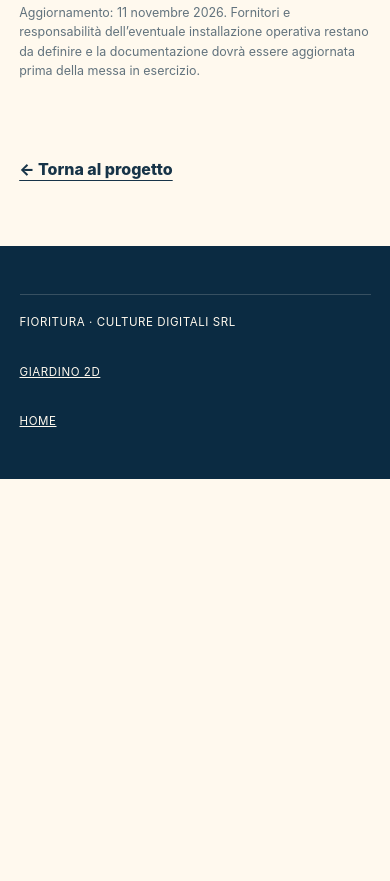
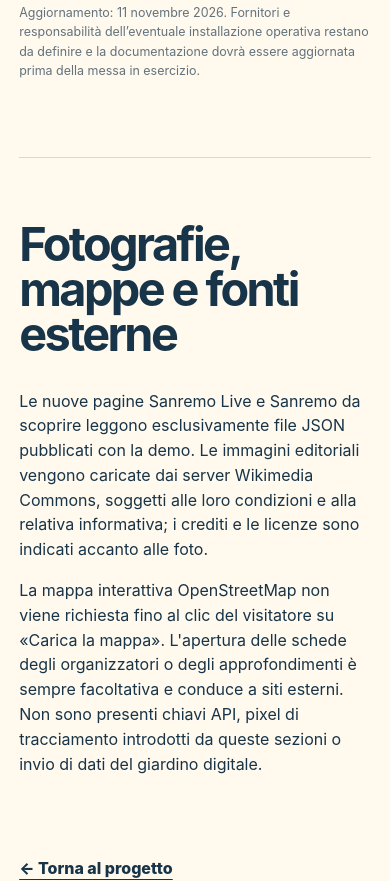
Before and after one commit to CultureDigitali/fioritura-demo-sanremo, a plain HTML site: page privacy.html in a window 390 px wide. Shown: the part 3602-4483 px from the top of the page. Before the commit the page ends 4081 px from the top, so only its background shows below. Drawn offline with Linux system fonts and the light colour scheme.

Commit message:
feat: integrate Sanremo tourism page privacy.html

```diff
--- a/privacy.html
+++ b/privacy.html
@@ -1,11 +1,11 @@
 <!doctype html>
-<html lang="it"><head><meta charset="utf-8"><meta name="viewport" content="width=device-width,initial-scale=1,viewport-fit=cover"><meta name="theme-color" content="#fff9ee"><title>Privacy e trasparenza — FIORITURA</title><meta name="description" content="Cosa fa e cosa non fa l’anteprima FIORITURA, quali dati restano locali e quali tutele sono ancora da definire per la futura esperienza fisica."><link rel="icon" href="./assets/mark.svg" type="image/svg+xml"><link rel="stylesheet" href="./css/style.css"></head>
-<body><a class="skip-link" href="#contenuto">Vai al contenuto</a><header class="site-header"><a class="brand" href="./"><img src="./assets/mark.svg" alt="" width="34" height="34"><span>fioritura<span class="brand-dot">.</span></span></a><nav class="desktop-links" aria-label="Navigazione principale"><a href="./">Il progetto</a><a href="./esperienza.html">L’esperienza</a><a aria-current="page" href="./privacy.html">Trasparenza</a></nav><a class="pill-link" href="./giardino.html">Il giardino ↗</a><details class="mobile-menu"><summary>Menu</summary><nav><a href="./">Home</a><a href="./esperienza.html">L’esperienza</a><a href="./giardino.html">Il giardino</a></nav></details></header>
+<html lang="it"><head><meta charset="utf-8"><meta name="viewport" content="width=device-width,initial-scale=1,viewport-fit=cover"><meta name="theme-color" content="#fff9ee"><title>Privacy e trasparenza — FIORITURA</title><meta name="description" content="Cosa fa e cosa non fa l’anteprima FIORITURA, quali dati restano locali e quali tutele sono ancora da definire per la futura esperienza fisica."><link rel="icon" href="./assets/mark.svg" type="image/svg+xml"><link rel="stylesheet" href="./css/style.css"><link rel="stylesheet" href="./css/territory.css"></head>
+<body><a class="skip-link" href="#contenuto">Vai al contenuto</a><header class="site-header"><a class="brand" href="./"><img src="./assets/mark.svg" alt="" width="34" height="34"><span>fioritura<span class="brand-dot">.</span></span></a><nav class="desktop-links" aria-label="Navigazione principale"><a href="./">Il progetto</a><a href="./esperienza.html">L’esperienza</a><a aria-current="page" href="./privacy.html">Trasparenza</a><a href="./sanremo-live.html">Sanremo Live</a><a href="./sanremo-scoprire.html">Da scoprire</a></nav><a class="pill-link" href="./giardino.html">Il giardino ↗</a><details class="mobile-menu"><summary>Menu</summary><nav><a href="./">Home</a><a href="./esperienza.html">L’esperienza</a><a href="./giardino.html">Il giardino</a><a href="./sanremo-live.html">Sanremo Live</a><a href="./sanremo-scoprire.html">Sanremo da scoprire</a></nav></details></header>
 <main id="contenuto" class="legal-page"><p class="section-kicker">PRIVACY E TRASPARENZA</p><h1>Le persone vengono<br><em>prima delle immagini.</em></h1><p class="legal-lead">Questa è una demo di progetto di Culture Digitali Srl. Distinguiamo ciò che funziona oggi da ciò che richiederà tutele, documenti e controlli prima di un eventuale evento.</p>
   <section class="legal-highlight"><h2>Nell’anteprima online</h2><ul><li>non chiediamo né carichiamo fotografie;</li><li>non attiviamo fotocamera o microfono;</li><li>non eseguiamo generazione AI nel browser;</li><li>non pubblichiamo il fiore creato dal visitatore;</li><li>salviamo nome di fantasia, forma, colore e posizione del fiore soltanto nel <code>localStorage</code> del dispositivo, se disponibile.</li></ul><p>Il fiore locale può essere cancellato dal pulsante “Rimuovi il mio fiore”. Se il browser nega lo spazio locale, la demo resta utilizzabile ma il fiore potrebbe non sopravvivere alla chiusura della pagina.</p></section>
   <div class="legal-columns"><section><p class="section-kicker">DATI DIMOSTRATIVI</p><h2>Che cosa vedi</h2><p>I fiori iniziali sono illustrazioni sintetiche. Non raffigurano visitatori reali. Se in futuro il backend moderato fosse attivato, la pagina potrebbe leggere soltanto opere già approvate; l’anteprima statica non effettua questa richiesta.</p></section><section><p class="section-kicker">POSTAZIONE FISICA</p><h2>Che cosa manca</h2><p>Prima di trattare fotografie serviranno almeno informativa completa, ruoli e base giuridica definiti, valutazione dei rischi, tempi di conservazione, sicurezza, procedura di rimozione e tutele per i minori. Non dichiariamo che questi elementi siano già conclusi.</p></section></div>
   <section><p class="section-kicker">SCELTA E MODERAZIONE</p><h2>Una fotografia non equivale a una pubblicazione</h2><p>Il percorso proposto separa l’acquisizione volontaria, l’anteprima privata, la conferma e la moderazione. L’originale non verrebbe pubblicato automaticamente. L’alternativa senza fotografia resta parte del concept; per i minori, il percorso fotografico rimane escluso finché le tutele non saranno definite e operative.</p></section>
   <section><p class="section-kicker">LA VERSIONE PUBBLICA</p><h2>Hosting e richieste tecniche</h2><p>Questa demo è pubblicata su GitHub Pages: visualizzare le pagine comporta normali richieste HTTP all’hosting. Il salvataggio locale del fiore non elimina queste richieste tecniche. La demo non integra analytics, pixel pubblicitari o font scaricati da servizi esterni.</p></section>
   <section><p class="section-kicker">CONTATTI</p><h2>Domande sul progetto</h2><p>Scrivi a <a href="mailto:info@culturedigitali.eu">info@culturedigitali.eu</a>. Questa pagina descrive la demo e non sostituisce l’informativa privacy completa necessaria prima di un eventuale trattamento di fotografie.</p><p class="fine-print">Aggiornamento: 11 novembre 2026. Fornitori e responsabilità dell’eventuale installazione operativa restano da definire e la documentazione dovrà essere aggiornata prima della messa in esercizio.</p></section>
-  <a class="text-link" href="./">← Torna al progetto</a>
+  <section class="territory-privacy-note" aria-labelledby="external-media-title"><h2 id="external-media-title">Fotografie, mappe e fonti esterne</h2><p>Le nuove pagine Sanremo Live e Sanremo da scoprire leggono esclusivamente file JSON pubblicati con la demo. Le immagini editoriali vengono caricate dai server Wikimedia Commons, soggetti alle loro condizioni e alla relativa informativa; i crediti e le licenze sono indicati accanto alle foto.</p><p>La mappa interattiva OpenStreetMap non viene richiesta fino al clic del visitatore su «Carica la mappa». L'apertura delle schede degli organizzatori o degli approfondimenti è sempre facoltativa e conduce a siti esterni. Non sono presenti chiavi API, pixel di tracciamento introdotti da queste sezioni o invio di dati del giardino digitale.</p></section><a class="text-link" href="./">← Torna al progetto</a>
 </main><footer class="site-footer"><div class="footer-bottom"><span>FIORITURA · Culture Digitali Srl</span><a href="./giardino.html">Giardino 2D</a><a href="./">Home</a></div></footer></body></html>
```
